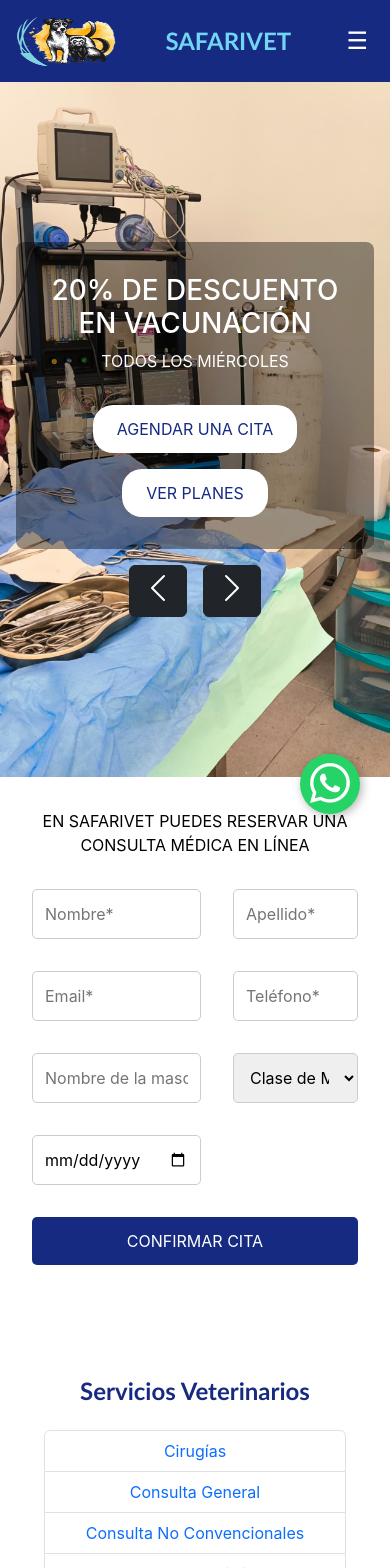
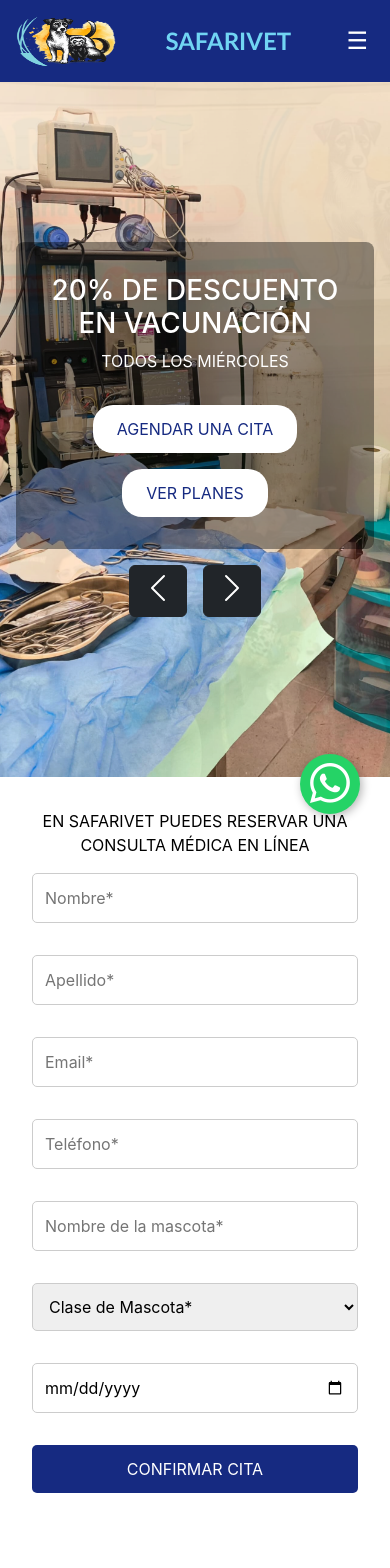
Before and after one commit to TICO10/safarivet, a React (Create React App) app: page / in a window 390 px wide. Shown: the top 1568 px of the page. Built offline with nearby package versions, Linux system fonts and the light colour scheme.

Commit message:
Feat: funcionalidad citas visual cel

```diff
--- a/src/components/AgendarCita/AgendarCita.css
+++ b/src/components/AgendarCita/AgendarCita.css
@@ -47,3 +47,14 @@
 .modal-footer {
   display: block;
 }
+
+@media (max-width: 768px) {
+  .appointment-form {
+    display: flex;
+    grid-template-columns: 1fr 1fr;
+    gap: 2rem;
+    align-content: stretch;
+    align-items: center;
+    flex-wrap: wrap;
+  }
+}
```
